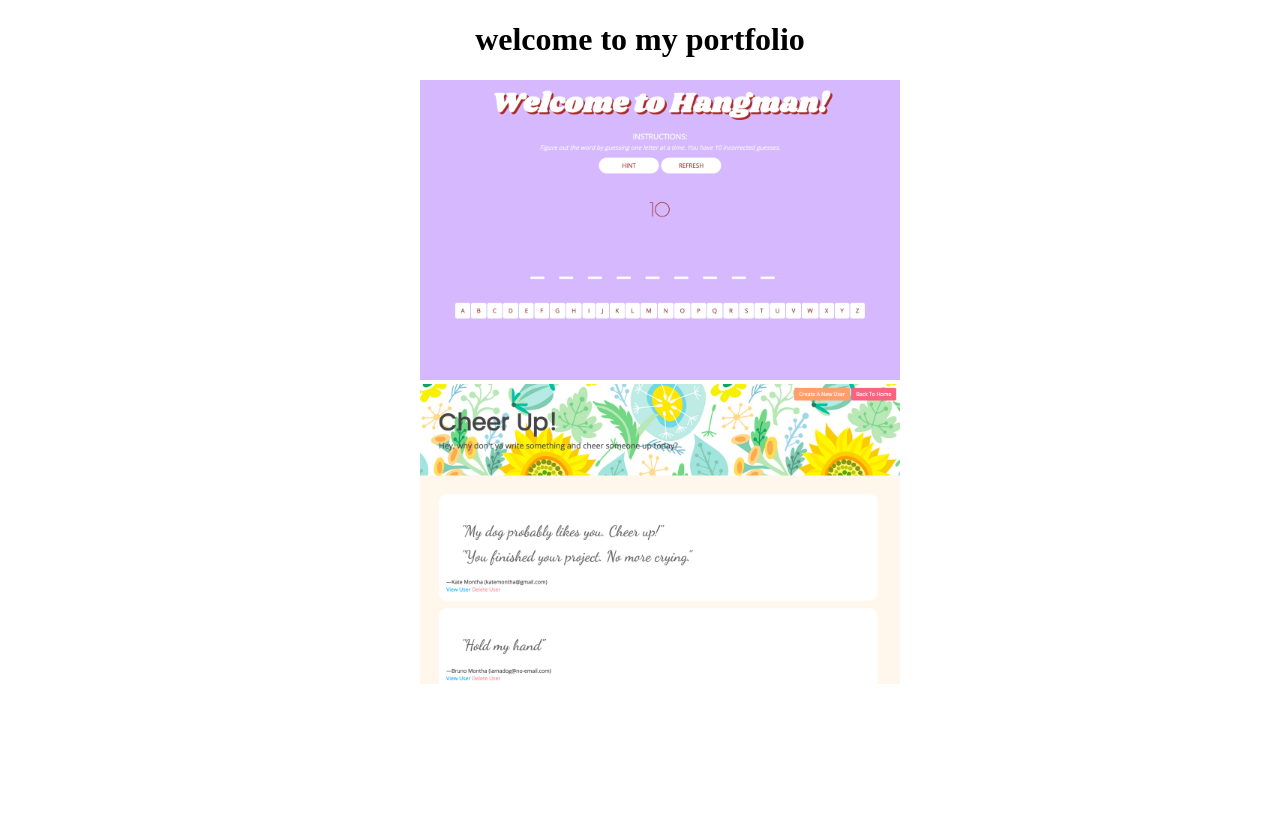
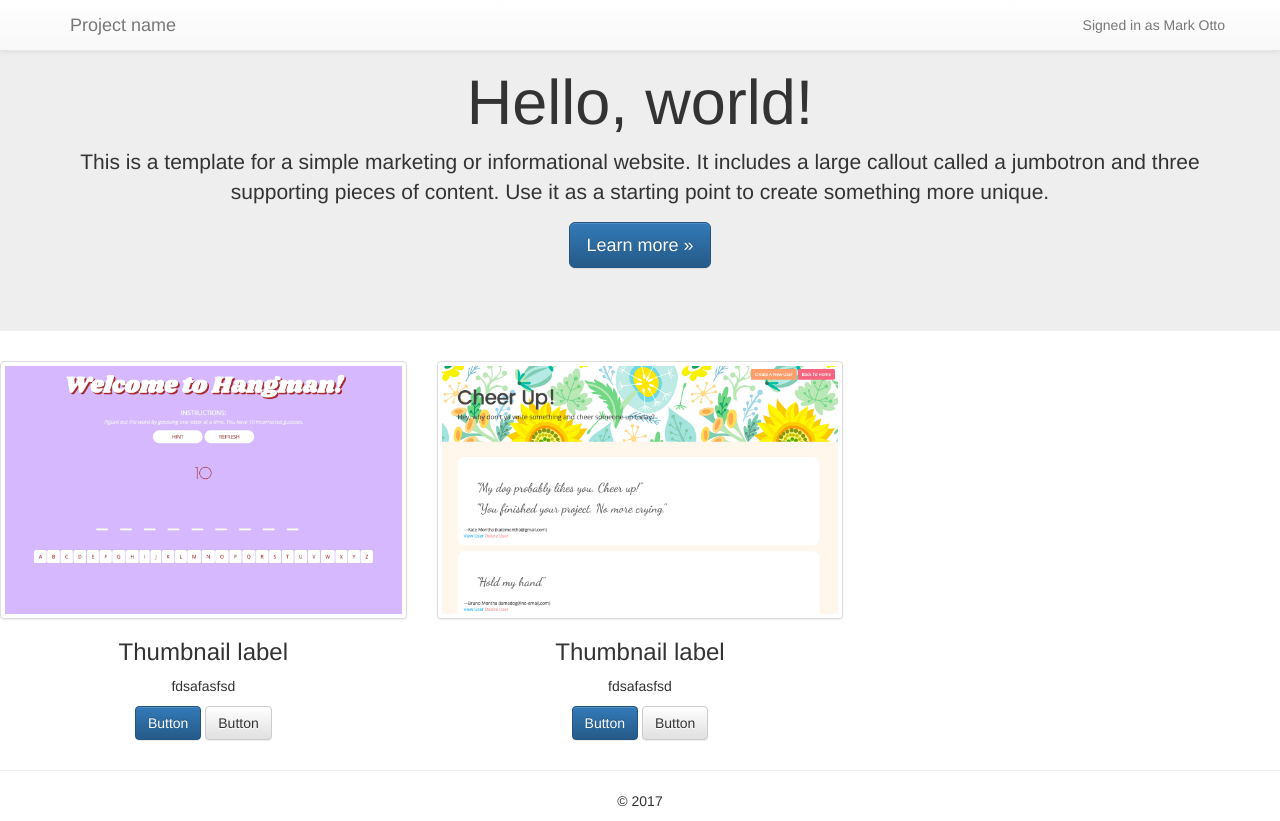
Before and after one commit to katemontha/portfolio, a plain HTML site: page index.html in a window 1280 px wide. Before the commit the page ends 800 px from the top, so only its background shows below. Drawn offline with nearby package versions, Linux system fonts and the light colour scheme.

Commit message:
added bootstrap

```diff
--- a/index.html
+++ b/index.html
@@ -2,23 +2,80 @@
 <html lang="en">
 <head>
   <link rel="stylesheet" type="text/css" href="style.css">
+  <!-- Latest compiled and minified CSS -->
+  <link rel="stylesheet" href="https://maxcdn.bootstrapcdn.com/bootstrap/3.3.7/css/bootstrap.min.css" integrity="sha384-BVYiiSIFeK1dGmJRAkycuHAHRg32OmUcww7on3RYdg4Va+PmSTsz/K68vbdEjh4u" crossorigin="anonymous">
+  <!-- Optional theme -->
+  <link rel="stylesheet" href="https://maxcdn.bootstrapcdn.com/bootstrap/3.3.7/css/bootstrap-theme.min.css" integrity="sha384-rHyoN1iRsVXV4nD0JutlnGaslCJuC7uwjduW9SVrLvRYooPp2bWYgmgJQIXwl/Sp" crossorigin="anonymous">
+  <!-- Latest compiled and minified JavaScript -->
+  <script src="https://maxcdn.bootstrapcdn.com/bootstrap/3.3.7/js/bootstrap.min.js" integrity="sha384-Tc5IQib027qvyjSMfHjOMaLkfuWVxZxUPnCJA7l2mCWNIpG9mGCD8wGNIcPD7Txa" crossorigin="anonymous"></script>
   <meta charset="UTF-8">
   <title>Kate Montha</title>
 </head>
+
 <body>
-  <header>
-    <h1>welcome to my portfolio</h1>
-  </header>
-  <main>
-    <div class='project-img'>
-      <ul>
-        <li><a href="http://grave-digger-bat-53556.bitballoon.com/"><img src="images/hangman.png" alt="hangman screenshot"></a></li>
-        <li><img src="images/cheerups.png" alt=""></li>
-      </ul>
+  <!-- navbar -->
+  <nav class="navbar navbar-default navbar-fixed-top">
+    <div class="container">
+      <div class="navbar-header">
+        <button type="button" class="navbar-toggle collapsed" data-toggle="collapse" data-target="#navbar" aria-expanded="false" aria-controls="navbar">
+          <span class="sr-only">Toggle navigation</span>
+          <span class="icon-bar"></span>
+          <span class="icon-bar"></span>
+          <span class="icon-bar"></span>
+        </button>
+        <a class="navbar-brand" href="#">Project name</a>
+      </div>
+      <p class="navbar-text navbar-right">Signed in as <a href="#" class="navbar-link">Mark Otto</a></p>
     </div>
-  </main>
-  <footer>
-  </footer>
-<script src="script.js" type="text/javascript"></script>
-</body>
+  </nav>
+
+<!-- jumbotron -->
+<div class="jumbotron">
+  <div class="container">
+    <h1>Hello, world!</h1>
+    <p>This is a template for a simple marketing or informational website. It includes a large callout called a jumbotron and three supporting pieces of content. Use it as a starting point to create something more unique.</p>
+    <p><a class="btn btn-primary btn-lg" href="#" role="button">Learn more &raquo;</a></p>
+  </div>
+</div>
+
+<!-- rows with project thumbnails -->
+<div class="row">
+  <div class="col-sm-6 col-md-4">
+    <div class="thumbnail">
+      <a href="http://grave-digger-bat-53556.bitballoon.com/"><img src="images/hangman.png" alt="hangman screenshot"></a>
+    </div>
+    <div class="caption">
+        <h3>Thumbnail label</h3>
+        <p>fdsafasfsd</p>
+        <p><a href="#" class="btn btn-primary" role="button">Button</a> <a href="#" class="btn btn-default" role="button">Button</a></p>
+    </div>
+  </div>
+  <div class="col-sm-6 col-md-4">
+    <div class="thumbnail">
+      <a href="https://quiet-peak-92483.herokuapp.com/users"><img src="images/cheerups.png" alt="cheerups screenshot"></a>
+    </div>
+    <div class="caption">
+        <h3>Thumbnail label</h3>
+        <p>fdsafasfsd</p>
+        <p><a href="#" class="btn btn-primary" role="button">Button</a> <a href="#" class="btn btn-default" role="button">Button</a></p>
+    </div>
+  </div>
+</div>
+
+<hr>
+
+<footer>
+  <p>&copy; 2017</p>
+</footer>
+
+
+    <!-- Bootstrap core JavaScript
+    ================================================== -->
+    <!-- Placed at the end of the document so the pages load faster -->
+    <script src="https://ajax.googleapis.com/ajax/libs/jquery/1.12.4/jquery.min.js"></script>
+    <script>window.jQuery || document.write('<script src="../../assets/js/vendor/jquery.min.js"><\/script>')</script>
+    <script src="../../dist/js/bootstrap.min.js"></script>
+    <!-- IE10 viewport hack for Surface/desktop Windows 8 bug -->
+    <script src="../../assets/js/ie10-viewport-bug-workaround.js"></script>
+  </body>
 </html>
--- a/style.css
+++ b/style.css
@@ -10,3 +10,7 @@ img {
 li {
   list-style: none;
 }
+
+.jumbotron {
+  background: white;
+}
```
